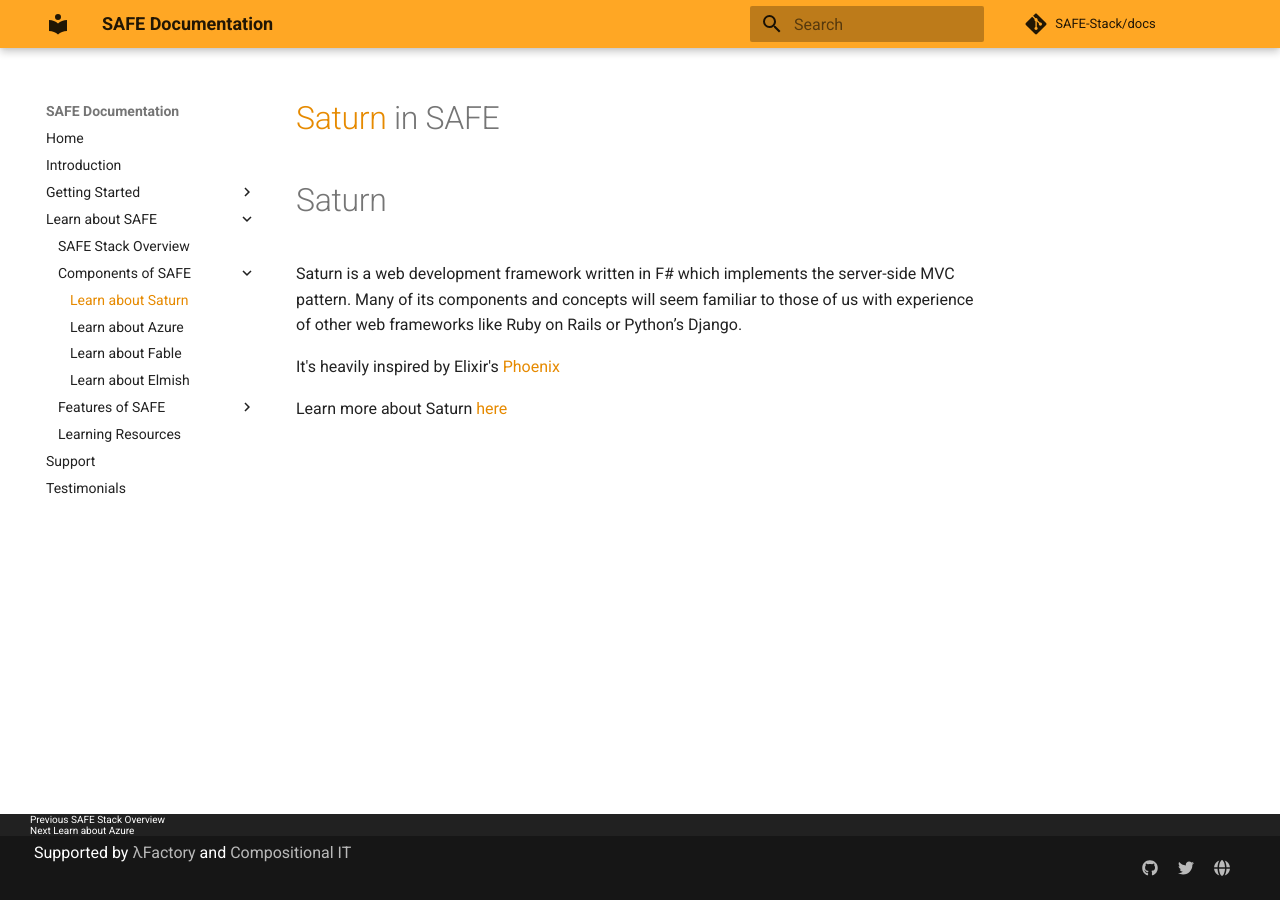
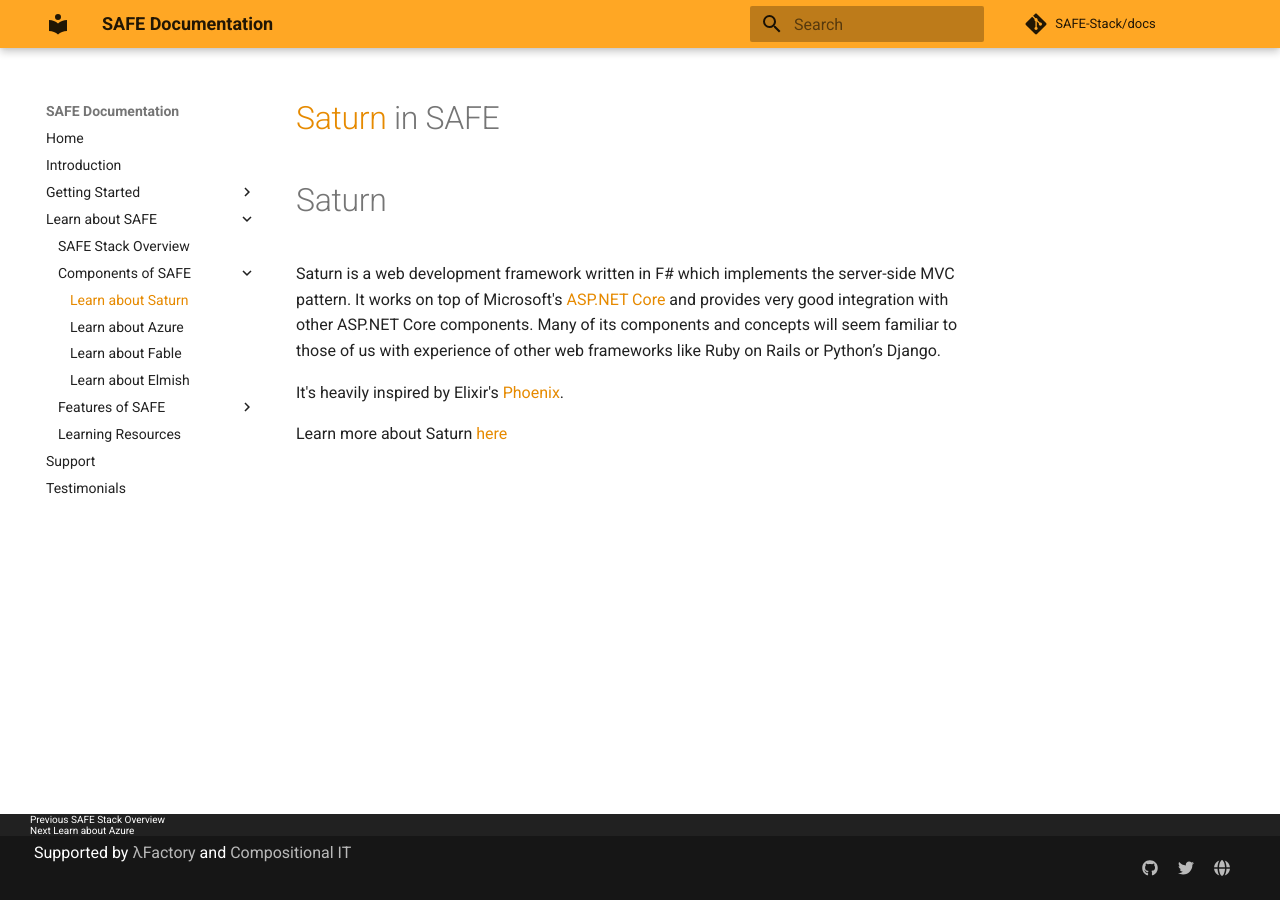
Before and after one commit to SAFE-Stack/docs, an MkDocs documentation site: the page built from docs/safe-saturn.md, in a window 1280 px wide. Built offline with MkDocs 1.6.1 and Material for MkDocs 9.7.7, drawn with Linux system fonts in a browser that asks for light colours; comment, search, counter and statistics services are not loaded; old or Windows-style settings are respelled for this version of MkDocs.

Commit message:
Update safe-saturn.md

```diff
--- a/docs/safe-saturn.md
+++ b/docs/safe-saturn.md
@@ -1,7 +1,10 @@
 # [Saturn](https://saturnframework.github.io/docs/) in SAFE
+
 # Saturn
-Saturn is a web development framework written in F# which implements the server-side MVC pattern. Many of its components and concepts will seem familiar to those of us with experience of other web frameworks like Ruby on Rails or Python’s Django.
 
-It's heavily inspired by Elixir's [Phoenix](http://phoenixframework.org/)
+Saturn is a web development framework written in F# which implements the server-side MVC pattern. It works on top of Microsoft's [ASP.NET Core](https://www.asp.net/core/overview/aspnet-vnext) and provides very good integration with other ASP.NET Core components.
+Many of its components and concepts will seem familiar to those of us with experience of other web frameworks like Ruby on Rails or Python’s Django.
+
+It's heavily inspired by Elixir's [Phoenix](http://phoenixframework.org/).
 
 Learn more about Saturn [here](https://saturnframework.github.io/docs/)
```
